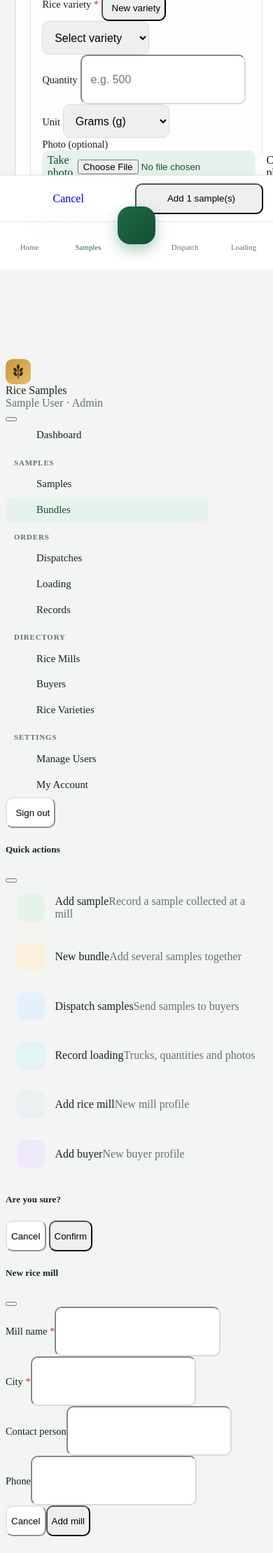
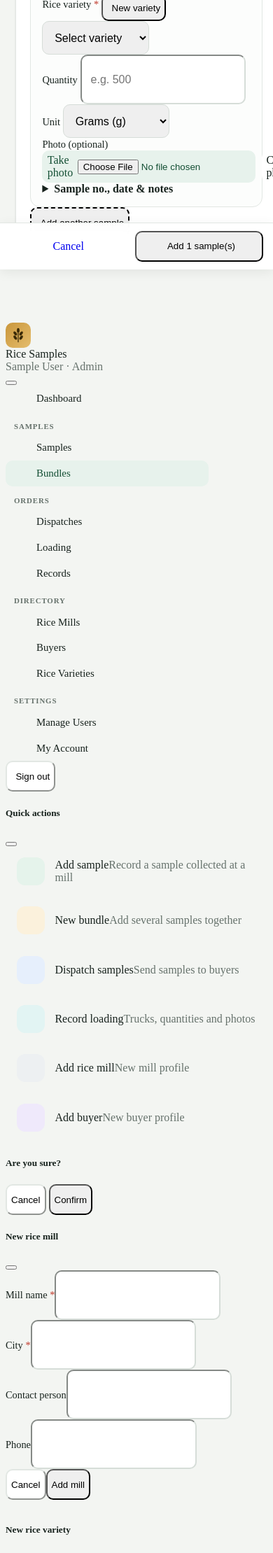
Before and after one commit to itxxsaiff/rice-sample-tracking-system, a Laravel app: page /bundles/1/samples/create in a window 390 px wide; the page is wider, and only the part inside the window is pictured. Shown: the part 459-2678 px from the top of that part at 70% size. Run offline with Laravel 12, Linux system fonts and the light colour scheme; a user stored in the database is signed in; data comes from the database, SQL or seed files in the repository; tables that the repository leaves empty hold one stand-in row (values such as "Sample post"); style sheets or scripts are compiled from the project's sources.

Commit message:
feat: improve mobile forms and navigation
- On phones, form pages replace the bottom navigation with a full-width
  Save bar anchored to the bottom safe area, giving forms more room
- Warning toast when a form has validation errors, in addition to
  scrolling to the first highlighted field
- Safe-area padding for full-screen dialogs

```diff
--- a/resources/css/app.css
+++ b/resources/css/app.css
@@ -438,3 +438,11 @@ a.stat-card:hover { transform: translateY(-2px); box-shadow: var(--shadow); colo
 .cell-title.mono, td .mono { white-space: nowrap; }
 .list-group-item-action { color: var(--ink); }
 .list-group-item-action:hover, .list-group-item-action:focus { color: var(--ink); background: #f6f9f7; }
+
+/* Form pages on phones: the Save bar replaces the bottom navigation. */
+@media (max-width: 991.98px) {
+    body.has-action-bar .bottom-nav { display: none; }
+    body.has-action-bar .action-bar { bottom: 0; padding-bottom: calc(.7rem + var(--safe-bottom)); }
+    body.has-action-bar .app-content { padding-bottom: calc(100px + var(--safe-bottom)); }
+    .modal-fullscreen-sm-down .modal-footer { padding-bottom: calc(.75rem + var(--safe-bottom)); }
+}
--- a/resources/views/partials/flash.blade.php
+++ b/resources/views/partials/flash.blade.php
@@ -9,4 +9,12 @@
             </div>
         @endif
     @endforeach
+    @if ($errors->any() && ! session('error'))
+        <div class="toast align-items-center text-bg-warning" role="alert">
+            <div class="d-flex">
+                <div class="toast-body d-flex gap-2 align-items-center"><i class="bi bi-exclamation-triangle-fill"></i><span>Please check the highlighted {{ Str::plural('field', $errors->count()) }}.</span></div>
+                <button type="button" class="btn-close me-2 m-auto" data-bs-dismiss="toast" aria-label="Close"></button>
+            </div>
+        </div>
+    @endif
 </div>
```
